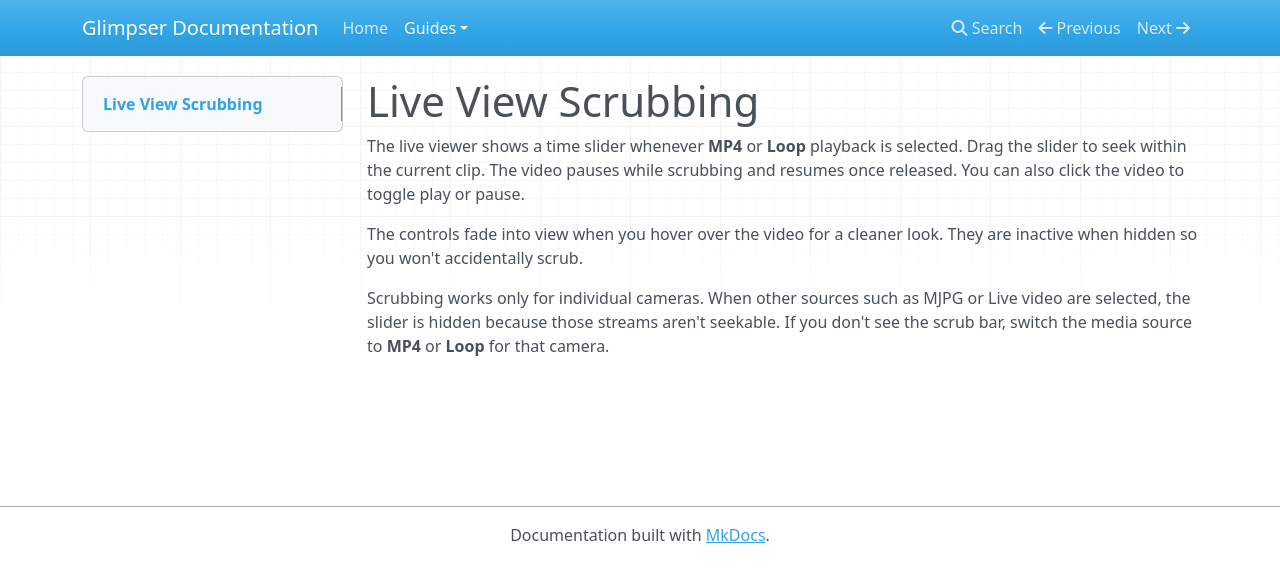
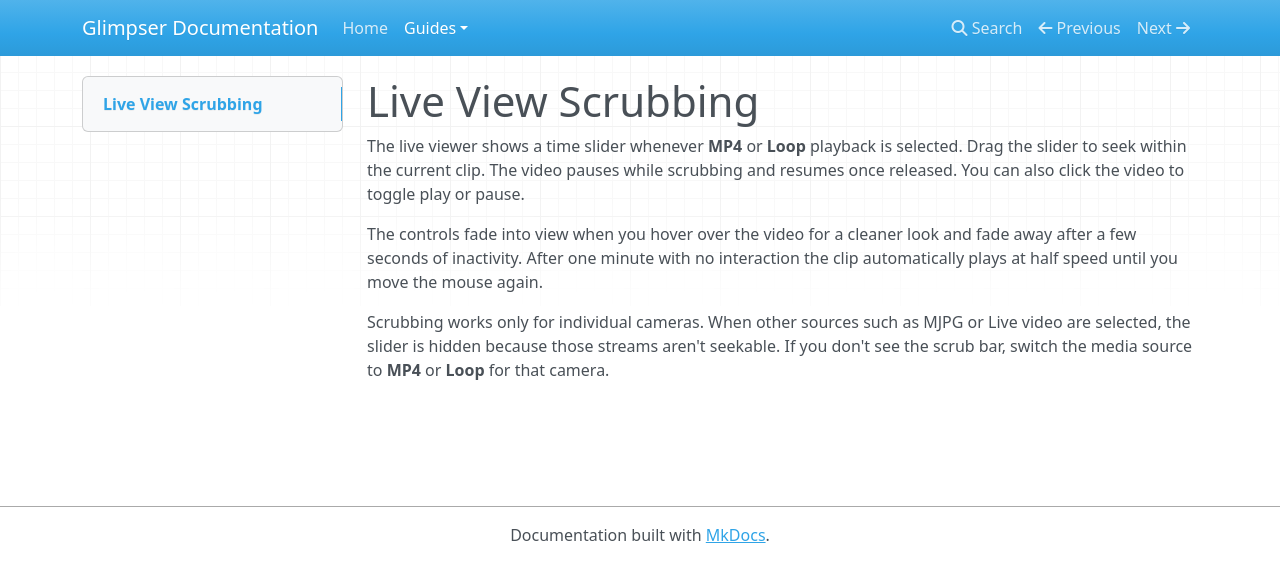
Before and after one commit to KristopherKubicki/glimpser, an MkDocs documentation site: the page built from docs/live_scrub.md, in a window 1280 px wide. Shown: the top 582 px of the page. Built offline with MkDocs 1.6.1, drawn with Linux system fonts in a browser that asks for light colours; nearby versions of some CDN libraries.

Commit message:
feat(player): hide controls when idle and autoplay

```diff
--- a/app/static/css/player.css
+++ b/app/static/css/player.css
@@ -41,6 +41,11 @@
     opacity 0.3s,
     transform 0.3s;
   max-width: 100vw;
+}
+.video-controls.fade-out {
+  opacity: 0;
+  pointer-events: none;
+  transform: translateY(20px);
 }
 .video-container:hover .video-controls {
   opacity: 1;
--- a/docs/live_scrub.md
+++ b/docs/live_scrub.md
@@ -2,6 +2,6 @@
 
 The live viewer shows a time slider whenever **MP4** or **Loop** playback is selected. Drag the slider to seek within the current clip. The video pauses while scrubbing and resumes once released. You can also click the video to toggle play or pause.
 
-The controls fade into view when you hover over the video for a cleaner look. They are inactive when hidden so you won't accidentally scrub.
+The controls fade into view when you hover over the video for a cleaner look and fade away after a few seconds of inactivity. After one minute with no interaction the clip automatically plays at half speed until you move the mouse again.
 
 Scrubbing works only for individual cameras. When other sources such as MJPG or Live video are selected, the slider is hidden because those streams aren't seekable. If you don't see the scrub bar, switch the media source to **MP4** or **Loop** for that camera.
```
Also changed, not shown: app/static/js/video.js (+25 -0 lines), 2 other files.
